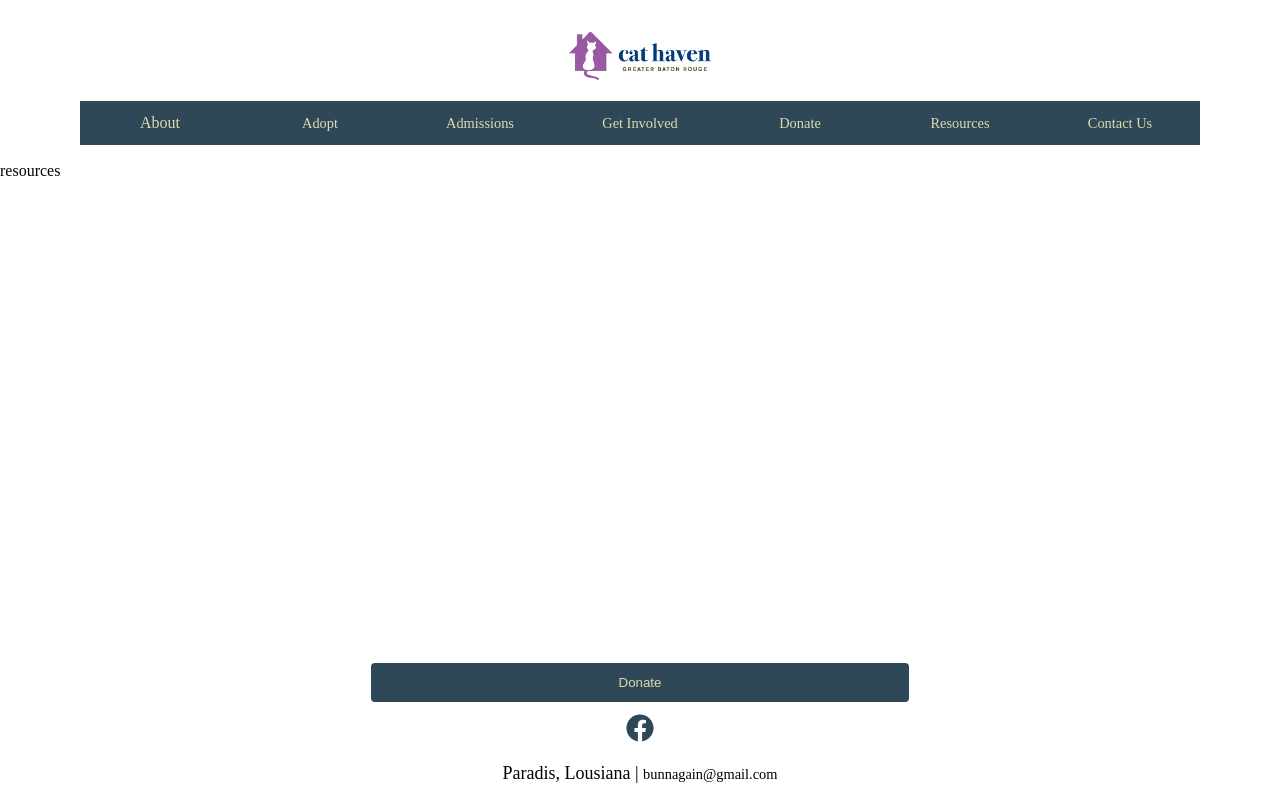
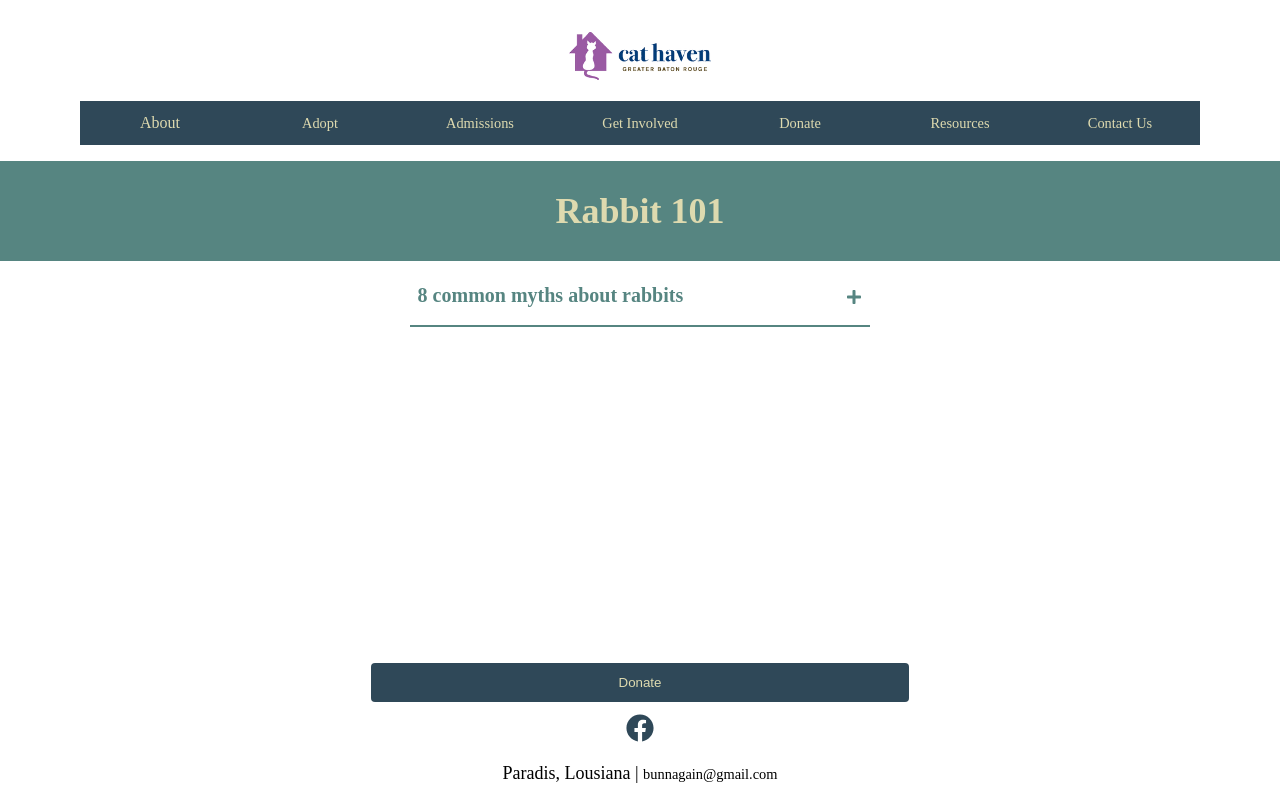
Before and after one commit to sherlineau/bunnagain, a React (Vite) app in the folder frontend/: page /resources in a window 1280 px wide. Built offline with nearby package versions, Linux system fonts and the light colour scheme; the HTML template or start-up script is replaced by a standard one.

Commit message:
resources page in progress, need to add content

```diff
--- a/frontend/src/views/Resources/index.css
+++ b/frontend/src/views/Resources/index.css
@@ -0,0 +1,4 @@
+ol li {
+    margin-left: 1rem;
+    list-style-type: decimal;
+}
--- a/frontend/src/views/Resources/index.jsx
+++ b/frontend/src/views/Resources/index.jsx
@@ -1,8 +1,28 @@
 import './index.css'
+import Header from '../../components/Header'
+import Accordian2 from '../../components/Accordian2'
 
 const index = () => {
   return (
-    <section>resources</section>
+    <section className='resources'>
+      <Header title="Rabbit 101" />
+      <div className="container">
+
+      <Accordian2 title="8 common myths about rabbits">
+        <ol>
+          <li>asdf</li>
+          <li>asdf</li>
+          <li>asdf</li>
+          <li>asdf</li>
+          <li>asdf</li>
+          <li>asdf</li>
+          <li>asdf</li>
+          <li>asdf</li>
+        </ol>
+      </Accordian2>
+
+      </div>
+    </section>
   )
 }
 
```
